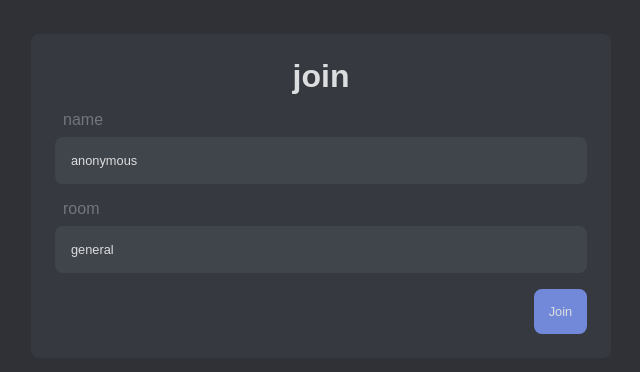
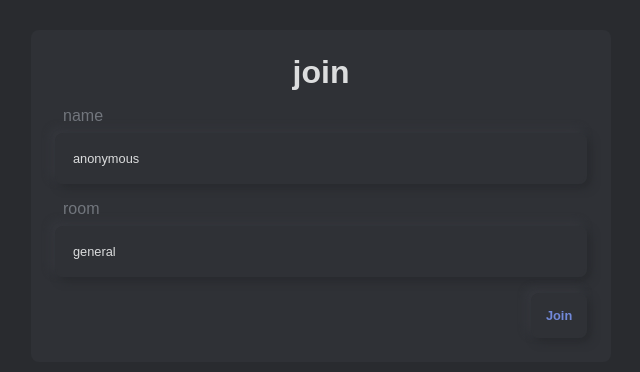
Before and after one commit to dczysz/ephemeral-chat, a React (Create React App) app: page / in a window 1280 px wide. Shown: the part 204-576 px from the top of the page, without its empty margins (319-959 px from the left). Built offline with nearby package versions, Linux system fonts and the light colour scheme.

Commit message:
Neumorphic styles

```diff
--- a/src/components/styles/Button.ts
+++ b/src/components/styles/Button.ts
@@ -5,34 +5,22 @@ export interface StyledButtonProps {
   id?: string;
   onClick?: () => void;
   primary?: boolean;
-  danger?: boolean;
   type?: 'button' | 'submit' | 'reset';
 }
 
 export const StyledButton = styled.button<StyledButtonProps>`
-  background-color: ${p =>
-    p.primary ? p.theme.colors.primary : 'transparent'};
-  border: 2px solid
-    ${p =>
-      p.primary
-        ? p.theme.colors.primary
-        : p.danger
-        ? p.theme.colors.danger
-        : p.theme.colors.bgLight};
+  background-color: transparent;
+  border: 2px solid ${p => p.theme.colors.bgDark};
   border-radius: ${p => p.theme.br};
-  color: ${p => (p.danger ? p.theme.colors.danger : p.theme.colors.text)};
+  box-shadow: ${p => p.theme.bs.raised};
+  color: ${p => (p.primary ? p.theme.colors.primary : p.theme.colors.text)};
   cursor: pointer;
+  font-weight: bold;
   padding: 1em;
-  transition: all 0.2s;
 
-  :hover {
-    background-color: ${p =>
-      p.primary
-        ? p.theme.colors.primary
-        : p.danger
-        ? p.theme.colors.danger
-        : p.theme.colors.bgLight};
-    color: ${p => (p.danger ? p.theme.colors.bgDark : 'currentColor')};
-    transform: ${p => (p.primary ? 'translateY(2px)' : 'none')};
+  :hover,
+  :focus,
+  :active {
+    box-shadow: ${p => p.theme.bs.raised}, ${p => p.theme.bs.inset};
   }
 `;
--- a/src/components/styles/Chat.ts
+++ b/src/components/styles/Chat.ts
@@ -39,7 +39,8 @@ export const StyeldChat = styled.div<Props>`
     transform: translateX(
       ${(p: { showSidebar: boolean }) => (p.showSidebar ? '0%' : '100%')}
     );
-    transition: transform 0.2s;
+    transition: transform ${p => p.theme.time.long};
+    z-index: 1;
   }
 
   @media (min-width: ${p => p.theme.bp.laptop}) {
--- a/src/components/styles/ErrorModal.ts
+++ b/src/components/styles/ErrorModal.ts
@@ -7,7 +7,7 @@ const animation = keyframes`
 
 export const StyledErrorModal = styled.div`
   align-items: center;
-  animation: ${animation} 0.2s;
+  animation: ${animation} ${p => p.theme.time.long};
   background-color: ${p => p.theme.colors.bgDark}dd;
   bottom: 0;
   display: flex;
--- a/src/components/styles/GlobalStyle.ts
+++ b/src/components/styles/GlobalStyle.ts
@@ -5,6 +5,14 @@ interface Props {
 }
 
 export const GlobalStyle = createGlobalStyle<Props>`
+  *,
+  *::before,
+  *::after {
+    transition:
+      color ${p => p.theme.time.short},
+      background-color ${p => p.theme.time.short};
+  }
+
   html,
   body {
     @media screen and (max-width: ${p => p.theme.bp.tablet}) {
@@ -35,6 +43,11 @@ export const GlobalStyle = createGlobalStyle<Props>`
     }
   }
 
+  input[type="text"],
+  button {
+    transition: box-shadow ${p => p.theme.time.short}
+  }
+
   input[type="text"] {
     ::placeholder {
       color: ${p => p.theme.colors.textMuted};
@@ -42,8 +55,10 @@ export const GlobalStyle = createGlobalStyle<Props>`
     }
   }
 
+
   /* TODO focus styles */
-  button:focus,
+  button:focus {}
+
   input:focus,
   textarea:focus {
     outline: none;
--- a/src/components/styles/InfoBar.ts
+++ b/src/components/styles/InfoBar.ts
@@ -28,6 +28,21 @@ export const StyledInfoBar = styled.div`
 
     h2 {
       margin: 0;
+
+      :hover {
+        color: ${p => p.theme.colors.textMuted};
+      }
+    }
+
+    #hash,
+    h3 {
+      color: ${p => p.theme.colors.textMuted};
+    }
+
+    #hash {
+      font-size: 1.8rem;
+      margin-left: 1rem;
+      margin-right: 0.25rem;
     }
 
     h3 {
@@ -41,13 +56,6 @@ export const StyledInfoBar = styled.div`
         max-width: none;
       }
     }
-
-    #hash {
-      color: ${p => p.theme.colors.textMuted};
-      font-size: 1.8rem;
-      margin-left: 1rem;
-      margin-right: 0.25rem;
-    }
   }
 
   .right {
--- a/src/components/styles/Input.ts
+++ b/src/components/styles/Input.ts
@@ -1,10 +1,15 @@
 import styled from 'styled-components';
 
 export const StyledInput = styled.input`
-  background-color: ${p => p.theme.colors.bgLight};
-  border: ${p => p.theme.colors.bgDarker};
+  background-color: inherit;
+  border: 2px solid ${p => p.theme.colors.bgDark};
   border-radius: ${p => p.theme.br};
   padding: 1rem;
   color: ${p => p.theme.colors.text};
   width: 100%;
+  box-shadow: ${p => p.theme.bs.raised};
+
+  :focus {
+    box-shadow: ${p => p.theme.bs.raised}, ${p => p.theme.bs.inset};
+  }
 `;
--- a/src/components/styles/Join.ts
+++ b/src/components/styles/Join.ts
@@ -2,7 +2,7 @@ import styled from 'styled-components';
 
 export const StyledJoin = styled.div`
   align-items: top;
-  background-color: ${p => p.theme.colors.bgDark};
+  background-color: ${p => p.theme.colors.bgDarker};
   display: flex;
   height: 100vh;
   justify-content: center;
@@ -10,7 +10,7 @@ export const StyledJoin = styled.div`
   padding: 1rem;
 
   .modal {
-    background-color: ${p => p.theme.colors.bg};
+    background-color: ${p => p.theme.colors.bgDark};
     border-radius: ${p => p.theme.br};
     margin-bottom: auto;
     max-width: ${p => p.theme.bp.tablet};
--- a/src/components/styles/MessageInput.ts
+++ b/src/components/styles/MessageInput.ts
@@ -24,18 +24,25 @@ export const StyledMessageInput = styled.form<Props>`
 
   .input {
     align-items: ${p => (p.expand ? 'flex-end' : 'center')};
-    background-color: ${p => p.theme.colors.bgLight};
-    border: ${p => p.theme.colors.bgDarker};
+    background-color: transparent;
+    border: 2px solid transparent;
     border-radius: ${p => p.theme.br};
+    box-shadow: ${p => p.theme.bs.raised};
     display: flex;
     margin-left: 1rem;
     position: relative;
     width: 100%;
+    transition: box-shadow ${p => p.theme.time.short};
+
+    :focus-within {
+      box-shadow: ${p => p.theme.bs.raised}, ${p => p.theme.bs.inset};
+    }
 
     .placeholder {
       bottom: 1rem;
       color: ${p => p.theme.colors.textMuted};
       left: 1rem;
+      pointer-events: none;
       position: absolute;
       top: 1rem;
     }
--- a/src/components/styles/theme.ts
+++ b/src/components/styles/theme.ts
@@ -1,21 +1,43 @@
 import { DefaultTheme } from 'styled-components';
 
-export const theme: DefaultTheme = {
-  br: '0.5rem',
-  colors: {
+const colors = {
   bg: '#36393f',
   bgDark: '#2f3136',
   bgDarker: '#292b2f',
   bgLight: '#40444b',
+  bsLight: '#282a2e',
+  bsDark: '#36383e',
   danger: '#f04747',
   primary: '#7289da',
   success: '#43b581',
   text: '#dcddde',
   textMuted: '#72767d',
-  },
+};
+
+const bs = {
+  raised: `4px 4px 8px ${colors.bsLight},
+           -4px -4px 8px ${colors.bsDark}`,
+  inset: `inset 4px 4px 8px ${colors.bsLight}cc,
+          inset -4px -4px 8px ${colors.bsDark}cc`,
+};
+
+const gradients = {
+  concave: `linear-gradient(145deg, ${colors.bsLight}, ${colors.bsDark})`,
+  convex: `linear-gradient(145deg, ${colors.bsDark}, ${colors.bsLight})`,
+};
+
+export const theme: DefaultTheme = {
+  br: '0.5rem',
   bp: {
     tablet: '580px',
     laptop: '760px',
     desktop: '1000px',
   },
+  time: {
+    short: '0.1s',
+    long: '0.2s',
+  },
+  bs,
+  colors,
+  gradients,
 };
```
Also changed, not shown: src/styled.d.ts (+14 -0 lines). Lines whose indentation alone changed are shown as unchanged.
